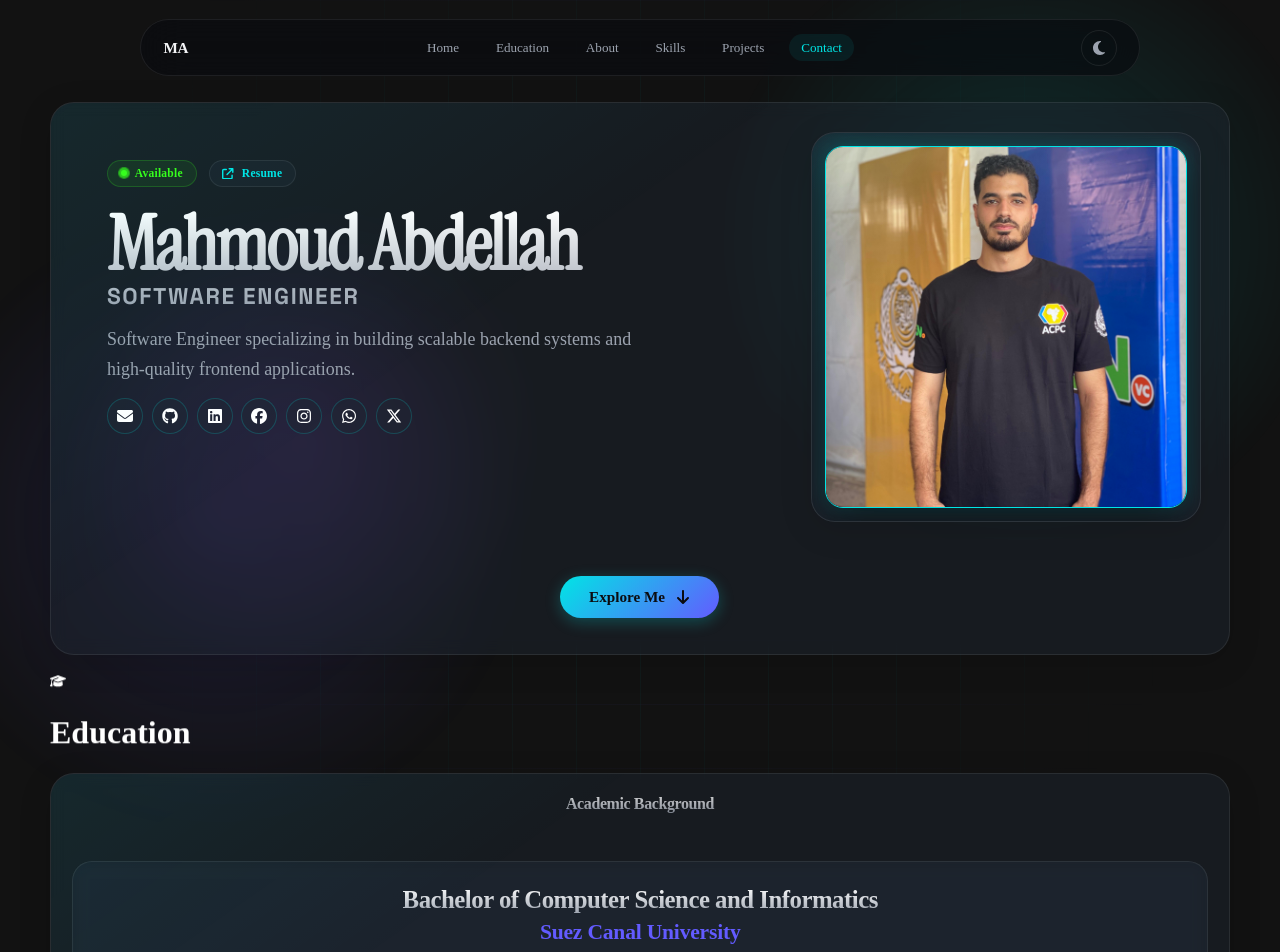
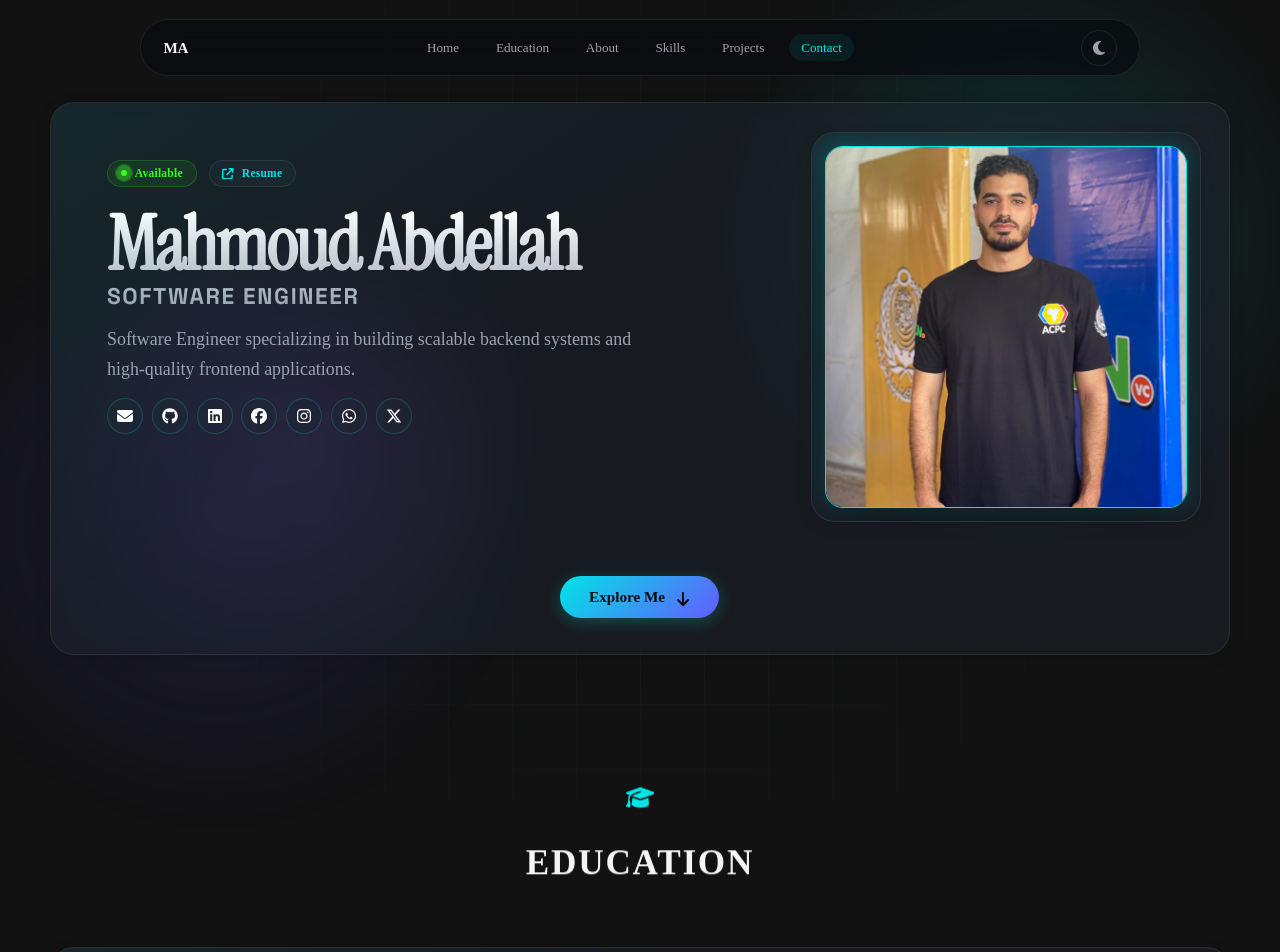
Before and after one commit to Mahmoud142/Mahmoud-Abdellah, a React (Vite) app: page / in a window 1280 px wide. Shown: the top 952 px of the page. Built offline with nearby package versions, Linux system fonts and the light colour scheme.

Commit message:
style(layout): increase spacing, center section headers, and refine panel padding/shadows

```diff
--- a/src/styles/layout.css
+++ b/src/styles/layout.css
@@ -2,9 +2,9 @@
     position: relative;
     width: min(1180px, calc(100% - 2rem));
     margin: 0 auto;
-    padding: 6.4rem 0 3rem;
+    padding: 6.4rem 0 6rem;
     display: grid;
-    gap: 1.15rem;
+    gap: 8rem;
 }
 
 .status-shell {
@@ -19,10 +19,8 @@
     border: 1px solid var(--color-border);
     border-radius: 24px;
     background: var(--color-bg-primary-alt);
-    backdrop-filter: var(--color-glass-blur);
-    -webkit-backdrop-filter: var(--color-glass-blur);
-    box-shadow: 0 8px 32px rgba(0, 0, 0, 0.15);
-    padding: 1.3rem;
+    box-shadow: 0 4px 16px rgba(0, 0, 0, 0.12);
+    padding: clamp(1.5rem, 3.5vw, 3rem);
 }
 
 .panel::after {
@@ -33,16 +31,45 @@
     pointer-events: none;
 }
 
-.panel h2,
-.panel h3 {
-    margin: 0;
+.section-header {
+    display: flex;
+    flex-direction: column;
+    align-items: center;
+    gap: 0.75rem;
+    margin-bottom: 2.5rem;
+    width: 100%;
+}
+
+.section-icon {
+    font-size: 1.8rem;
+    color: var(--color-accent);
+}
+
+.main-section-title {
+    font-size: clamp(1.6rem, 4vw, 2.2rem);
+    font-weight: 800;
+    text-align: center;
+    text-transform: uppercase;
+    letter-spacing: 0.05em;
+    margin: 1.2rem 0 1.5rem;
+    width: 100%;
+    color: var(--color-text-primary);
+    display: block;
 }
 
 .panel h2 {
-    font-size: clamp(1.8rem, 5vw, 2.8rem);
-    margin-bottom: 1.4rem;
-    letter-spacing: -0.025em;
+    font-size: clamp(1.2rem, 4vw, 1.6rem);
+    font-weight: 600;
     color: var(--color-text-primary);
+    text-align: center;
+    margin-bottom: 3.5rem;
+    letter-spacing: -0.01em;
+    margin-top: 0;
+    text-transform: none;
+}
+
+.align-left {
+    text-align: left !important;
 }
 
 .about-paragraph {
@@ -73,7 +100,6 @@
     background: rgba(0, 229, 229, 0.08);
     border: 1px solid rgba(0, 229, 229, 0.15);
     border-radius: 999px;
-    backdrop-filter: blur(4px);
     width: fit-content;
 }
 
@@ -91,6 +117,8 @@
 
 .about-stack-layout {
     grid-template-columns: minmax(0, 1fr);
+    gap: 4rem;
+    /* Increase space specifically between About and Skills */
 }
 
 .nav-section {
@@ -99,12 +127,17 @@
 
 @media (max-width: 900px) {
     .nav-section {
-        scroll-margin-top: 1.5rem;
+        scroll-margin-top: 1rem;
+    }
+
+    .shell {
+        padding: 0.8rem 0 3rem;
+        gap: 3rem;
     }
 }
 
 @media (max-width: 480px) {
     .shell {
-        padding-top: 1rem;
+        padding: 0.6rem 0 2rem;
     }
 }
```
